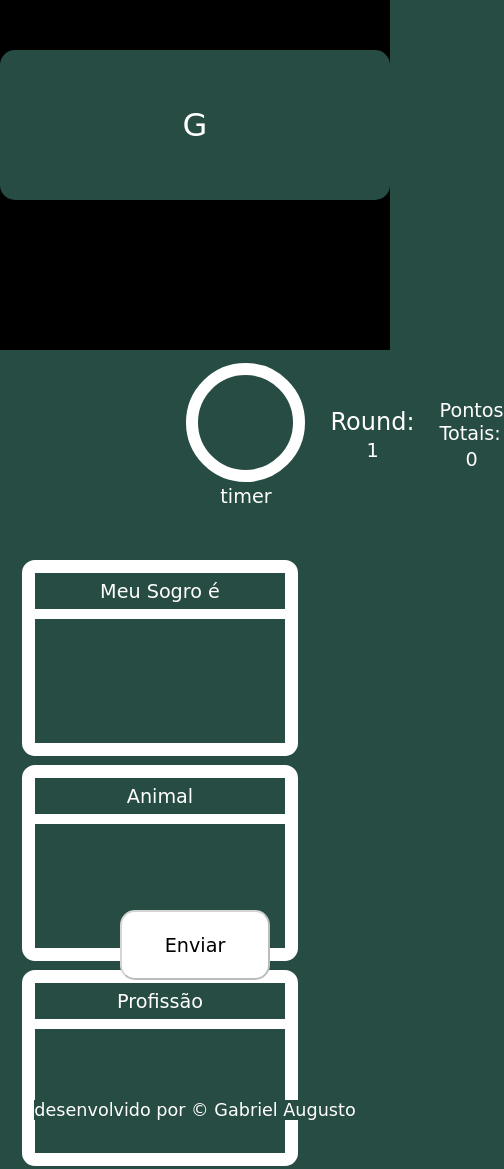
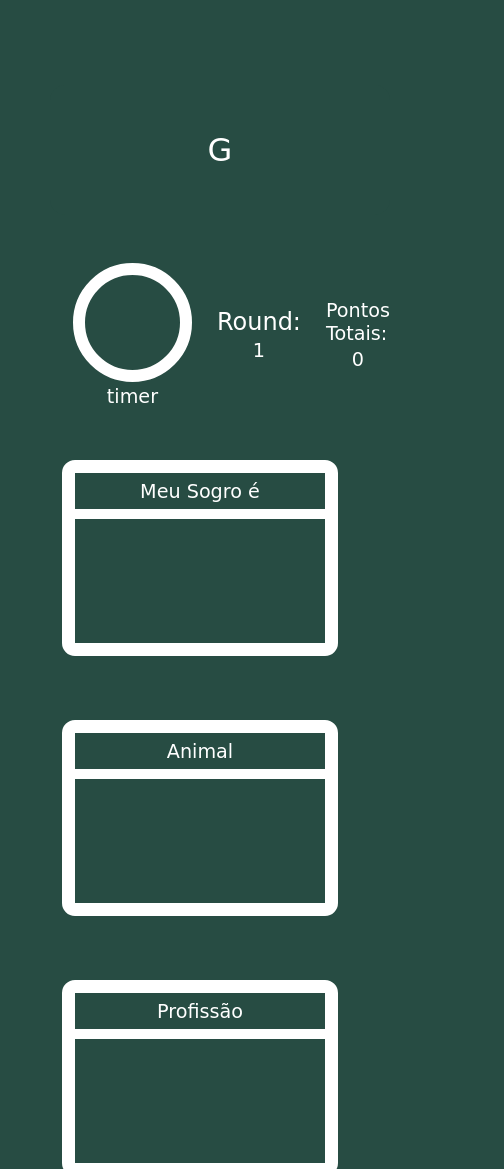
Before and after one commit to TheMaximus-jpg/aplica-o-jogo-stop, a plain HTML site: page index.html in a window 390 px wide. Shown: the top 1169 px of the page, 504 px wide, since content can reach past the window. Drawn offline with nearby package versions, Linux system fonts and the light colour scheme; a web font is replaced by a local one.

Commit message:
versão responsiva

```diff
--- a/index.html
+++ b/index.html
@@ -97,5 +97,6 @@
     </footer>
 
     <script src="./script.js"></script>
+    <script src="https://unpkg.com/sweetalert/dist/sweetalert.min.js"></script>
 </body>
 </html>
--- a/script.js
+++ b/script.js
@@ -26,6 +26,15 @@ let totalPoints=0;
 roundContador.innerText=`${round}`;
 pointsContador.innerText=`${totalPoints}`;
 let activated=false;
+
+window.onload= () =>{
+  window.alert("BEM-VINDO AO JOGO STOP/ADEDONHA!!!\n\nREGRAS:\n\n1. O jogador deve inserir palavras que começam com a letra escolhida;\n\n2. O jogador deve colocar palavras que correspondem apenas à língua portuguesa;\n\n3. Se o jogador acertar uma caixa/tema, ele receberá 10 pontos; caso erre, não ganhará nenhum ponto;\n\n4. A cada rodada, a letra escolhida será aleatória;\n\n5. Se o jogador não apertar o botão 'enviar' até o timer chegar a zero, o timer validará as respostas que o jogador já inseriu e começará uma nova rodada;\n\n6. O jogador deve verificar se a palavra inserida está escrita de forma ortograficamente correta; caso contrário, não será compreendida.\n\n\nBom jogo e boa sorte!!");
+
+
+}
+
+
+
 
 
     function selectWord(){
@@ -342,7 +351,4 @@ let activated=false;
           this.value = this.value.replace(/\s/g, '');
         });
 
-
-
-
         selectWord();
--- a/styles.css
+++ b/styles.css
@@ -6,17 +6,22 @@
     background-color:#274c43;
 }
 
+body {
+    overflow-x: hidden;
+}
 
 #holderDiv{
-width:100%;
-height:350px;
+width:100vw;
+height:250px;
 display:flex;
-align-items:flex-start;
+align-items:center;
 justify-content:center;
-background-color: #000;
+
+
 
 
 }
+
 
 #show-ChosenLetter{
     background-color:#274c43;
@@ -75,7 +80,7 @@ font-family: 'Schoolbell', cursive;
 
 
 #main-container{
-    width:100%;
+    width:100vw;
     height:220px;
     display:flex;
     flex-wrap:wrap;
@@ -92,7 +97,7 @@ font-family: 'Schoolbell', cursive;
     display:flex;
     flex-direction:column;
     align-items: center;
-    margin-left:10px;
+    margin-left:13px;
     row-gap:10px;
 
 }
@@ -136,11 +141,12 @@ font-family: 'Schoolbell', cursive;
 
 #button-container{
     margin-top:15px;
-    width:100%;
-    height:250px;
+    width:100vw;
+    height:100px;
     display:flex;
     align-items:center;
     justify-content:center;
+
 }
 
 #press-button{
@@ -165,7 +171,7 @@ font-family: 'Schoolbell', cursive;
 
 #detalhes-container{
     margin-top:10px;
-    width:100%;
+    width:100vw;
     height:150px;
     margin-bottom:25px;
     display:flex;
@@ -247,3 +253,101 @@ font-family: 'Schoolbell', cursive;
     font-family: 'Schoolbell', cursive;
 
 }
+
+
+
+@media(max-width:1280px){
+    #main-container{
+    row-gap:70px;
+
+    }
+
+    #button-container{
+        margin-top:260px;
+        margin-bottom:5px;
+
+
+    }
+
+
+
+}
+
+@media(max-width:853px){
+    #button-container{
+        margin-top:530px;
+
+
+
+    }
+
+}
+@media(max-width:820px){
+    #button-container{
+        margin-top:510px;
+
+
+
+    }
+}
+
+@media(max-width:414px){
+    #show-ChosenLetter{
+
+        width:350px;
+        height:130px;
+        margin-left:50px;
+
+    }
+
+
+
+    .slot{
+        width:250px;
+        height:160px;
+        display:flex;
+        flex-direction:column;
+        align-items: center;
+        margin-left:50px;
+        row-gap:10px;
+
+    }
+
+    #button-container{
+        margin-top:1090px;
+        width:100%;
+        height:100px;
+        display:flex;
+        align-items:center;
+        justify-content:center;
+        margin-bottom:30px;
+        margin-left:15px;
+
+
+    }
+
+    .footer-span{
+      margin-bottom: 5px;
+      margin-left:30px;
+
+    }
+
+    #detalhes-container{
+
+
+        align-items:center;
+        justify-content:flex-end;
+
+
+
+    }
+
+    #main-container{
+        row-gap:100px;
+
+
+
+    }
+
+
+  }
```
